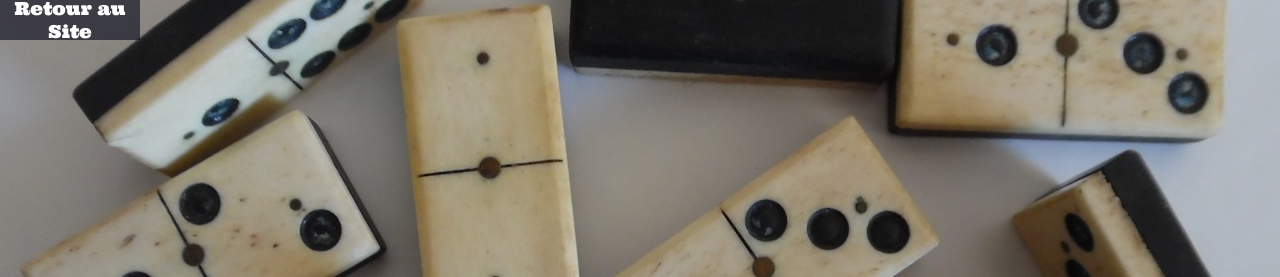
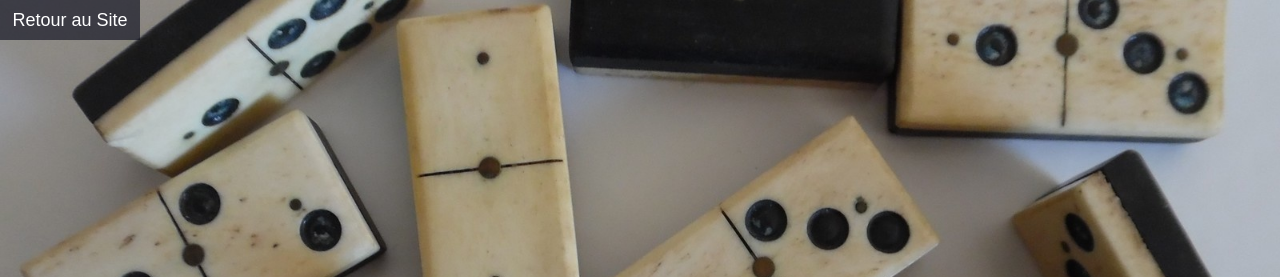
Before and after one commit to Thibtoy/Mon-Site-Web, a plain HTML site: page domino.html in a window 1280 px wide. Shown: the top 277 px of the page. Drawn offline with Linux system fonts and the light colour scheme.

Commit message:
Update domino.css

```diff
--- a/domino/domino.css
+++ b/domino/domino.css
@@ -19,6 +19,7 @@ body {
 	position: fixed;
 	width: 140px;
 	height: 40px;
+	font-family: arial;
 	font-size: 18px;
 	display: flex;
 	justify-content: center;
@@ -26,6 +27,7 @@ body {
 	background-color: rgba(7, 9, 26, 0.6);
 	color: white;
 	border: none;
+	z-index: 15;
 }
 
 h2 {
```
